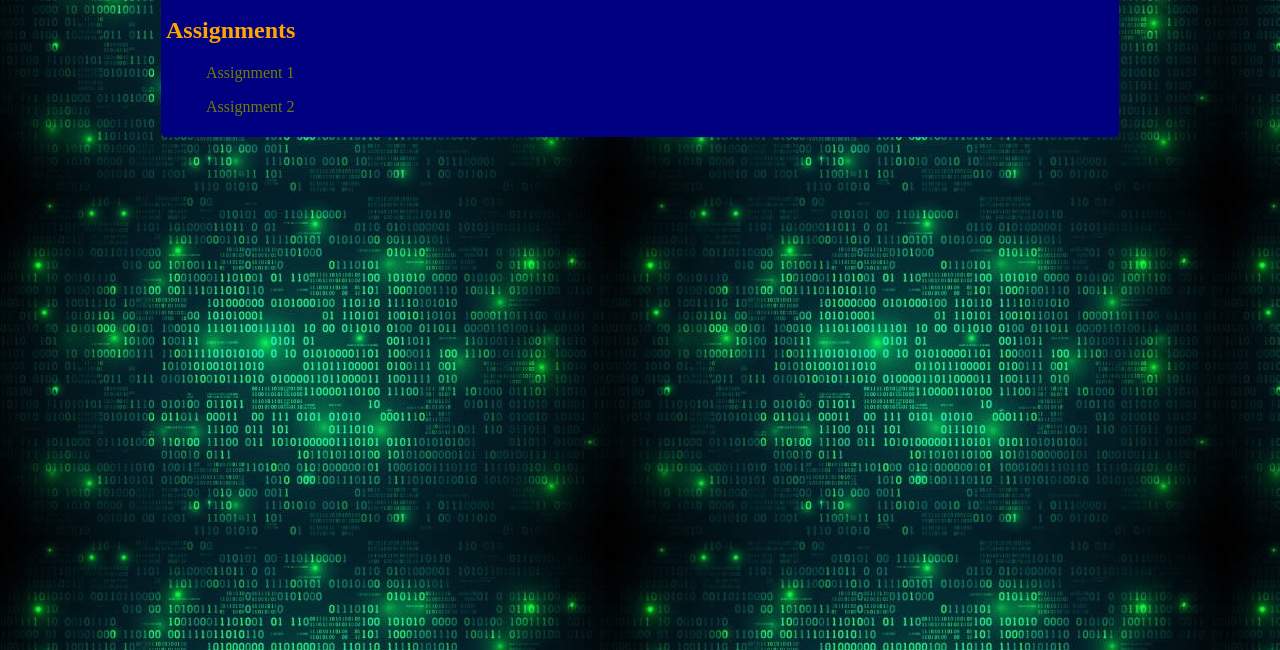
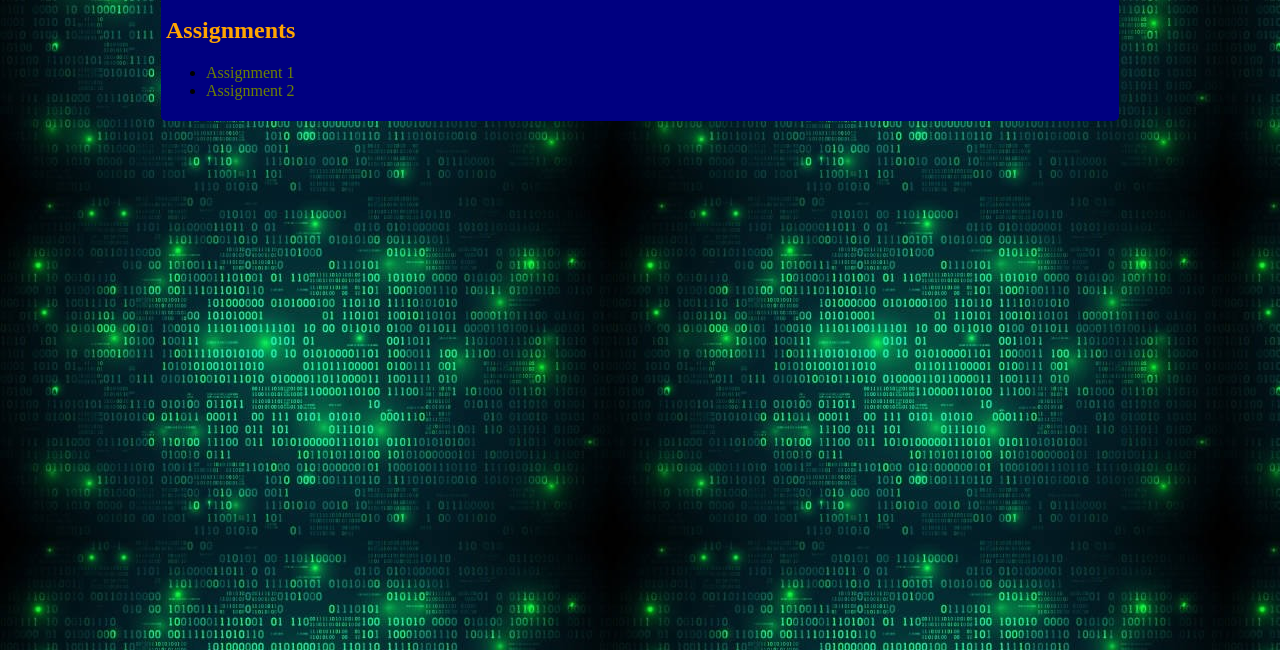
Before and after one commit to apacicco/apacicco.github.io, a plain HTML site: page index.html in a window 1280 px wide. Shown: the part 150-800 px from the top of the page. Drawn offline with Linux system fonts and the light colour scheme.

Commit message:
Final changes to notes and whitespace according to portia. also added li's

```diff
--- a/index.html
+++ b/index.html
@@ -20,30 +20,10 @@
 
 
                 <ul>
-                <a href="https://apacicco.github.io/assignments/assignment1/"> Assignment 1</a>
+
+                   <li> <a href="https://apacicco.github.io/assignments/assignment1/"> Assignment 1</a> </li>
+                   <li> <a href="https://apacicco.github.io/assignments/assignment2/"> Assignment 2</a> </li>
                 </ul>
-
-                <ul>
-                <a href="https://apacicco.github.io/assignments/assignment2/"> Assignment 2</a>
-                </ul>
-
-
-
-
-
-
-
-
-
-
-
-
-
-
-
-
-
-
 
         </body>
     </div>
```
Also changed, not shown: assignments/assignment2/index.html (+9 -8 lines), assignments/assignment2/styles.css (+26 -11 lines).
